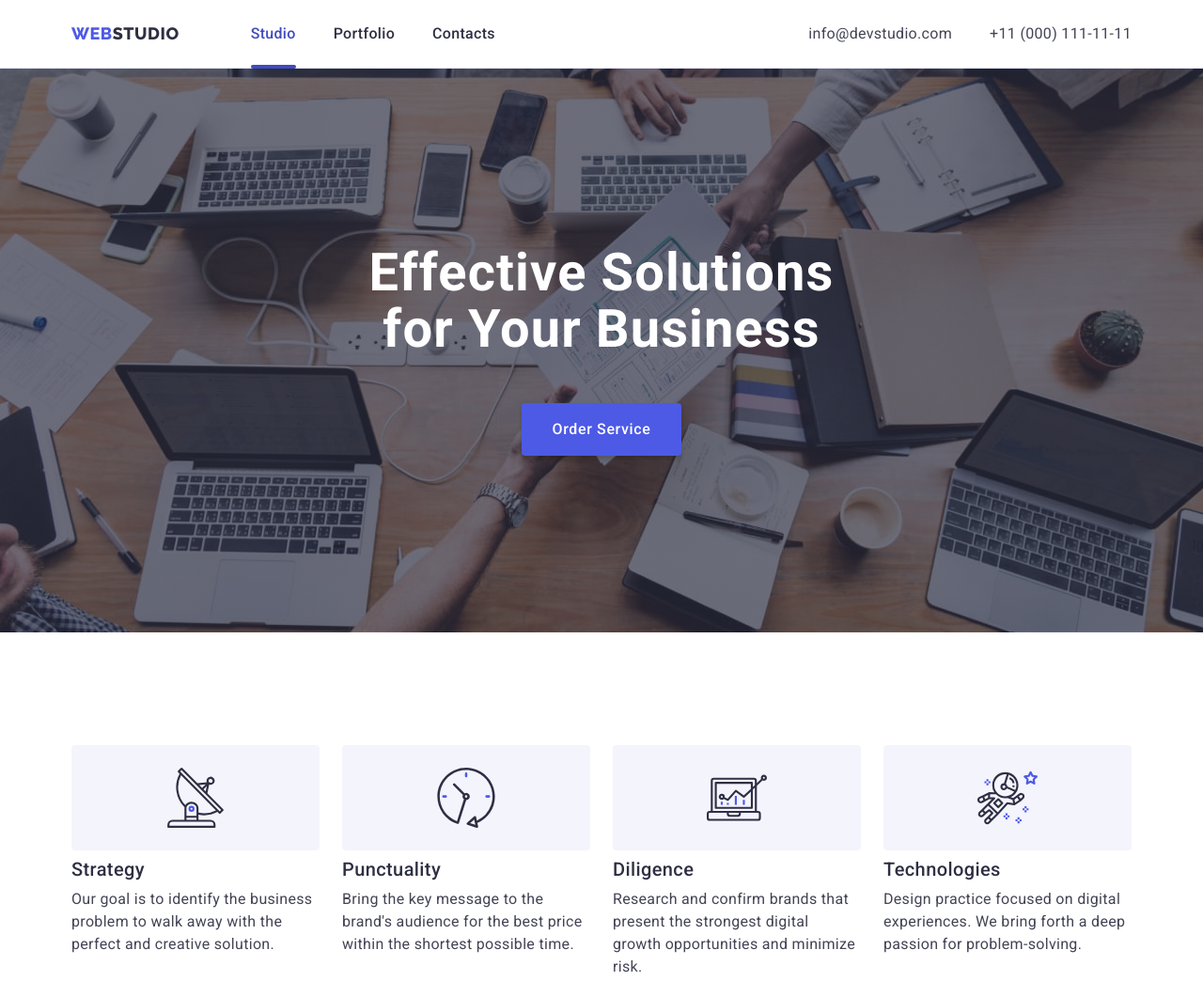
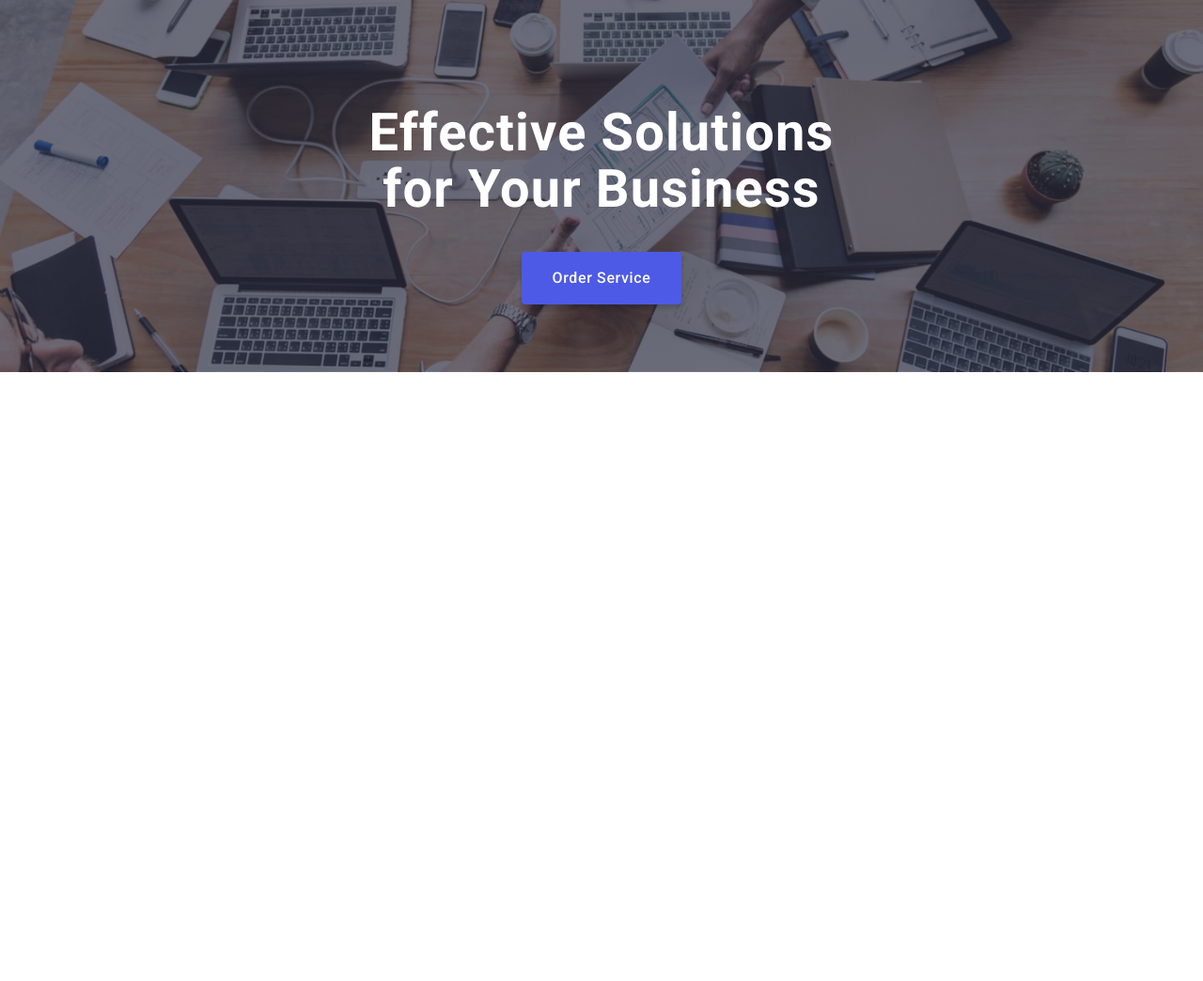
Before and after one commit to dmelnykova/goit-markup-hw-07, a plain HTML site: page index.html in a window 1280 px wide. Shown: the top 1044 px of the page at 94% size. After the commit the page ends 800 px from the top, so only its background shows below. Drawn offline with nearby package versions, Linux system fonts and the light colour scheme.

Commit message:
hero mobile tablet

```diff
--- a/css/styles.css
+++ b/css/styles.css
@@ -115,11 +115,10 @@ img {
 }
 
 .container {
-    max-width: 1158px;
+    max-width: 100%;
     padding: 0 15px;
     margin: 0 auto;
 }
-
 
 /**--header--**/
 
@@ -238,7 +237,9 @@ img {
     background-repeat: no-repeat;
     background-position: center;
     background-size: cover;
-    padding: 188px 0;
+    padding-top: 112px;
+    padding-bottom: 72px;
+    /* padding: 188px 0; */
 }
 
 .hero-text {
@@ -249,7 +250,7 @@ img {
     text-align: center;
     letter-spacing: 0.02em;
     color: var(--backgrond-color-light);
-    margin-bottom: 48px;
+    margin-bottom: 72px;
 
 }
 
@@ -891,3 +892,27 @@ transition: transform 250ms cubic-bezier(0.4, 0, 0.2, 1);
 .input-checkbox:focus-visible + .check-text > .check-span {
     outline: 2px solid rgba(77, 90, 229, 0.5);
 }
+
+/**--media--**/
+
+@media screen and (min-width: 428px) {
+    .container {
+        max-width: 426px;
+    }
+
+}
+
+@media screen and (min-width: 768px) {
+    .container {
+        max-width: 766px;
+    }
+
+    .hero {
+
+    }
+
+    .hero-text {
+        margin-bottom: 36px;
+    }
+
+}
--- a/index.html
+++ b/index.html
@@ -13,7 +13,7 @@
         <link rel="stylesheet" href="./css/styles.css">
     </head>
     <body>
-        <header class="header">
+        <!-- <header class="header">
             <div class="container header-container">
                 <nav class="header-navigation">
                     <a class="logo-link logo-web link header-logo" href="./index.html">Web<span class="logo-studio link">Studio</span></a>
@@ -34,7 +34,7 @@
                     </ul>
                 </address>
             </div>
-        </header>
+        </header> -->
 
         <main class="main">
             <section class="hero">
@@ -44,7 +44,7 @@
                 </div>
             </section>
 
-            <section class="features">
+            <!-- <section class="features">
                 <div class="container features-container">
                     <h2 class="visually-hidden">Our advantages</h2>
                     <ul class="features-list list">
@@ -94,8 +94,8 @@
                         </li>
                     </ul>
                 </div>
-            </section>
-
+            </section> -->
+<!--
             <section class="doing">
                 <div class="container doing-container">
                     <h2 class="doing-title big-title">What are we doing</h2>
@@ -105,9 +105,9 @@
                         <li class="doing-item"><img src="./images/img-responsive.jpg" alt="responsive site for phone" width="360"></li>
                     </ul>
                 </div>
-            </section>
+            </section> -->
 
-            <section class="team">
+            <!-- <section class="team">
                 <div class="container team-container">
                     <h2 class="team-title big-title">Our Team</h2>
                     <ul class="team-list list">
@@ -273,8 +273,8 @@
                         </li>
                     </ul>
                 </div>
-            </section>
-            <section class="customers">
+            </section> -->
+            <!-- <section class="customers">
                 <div class="container customers-container">
                     <h2 class="customers-title big-title">Customers</h2>
                     <ul class="customers-list list">
@@ -322,9 +322,9 @@
                         </li>
                     </ul>
                 </div>
-            </section>
+            </section> -->
         </main>
-
+<!--
         <footer class="footer">
             <div class="container footer-container">
                 <div class="footer-logo-box">
@@ -400,7 +400,7 @@
                     </form>
                 </div>
             </div>
-        </footer>
+        </footer> -->
         <div class="backdrop is-hidden" data-modal>
             <div class="modal">
                 <button type="button" class="modal-close" data-modal-close>
```
